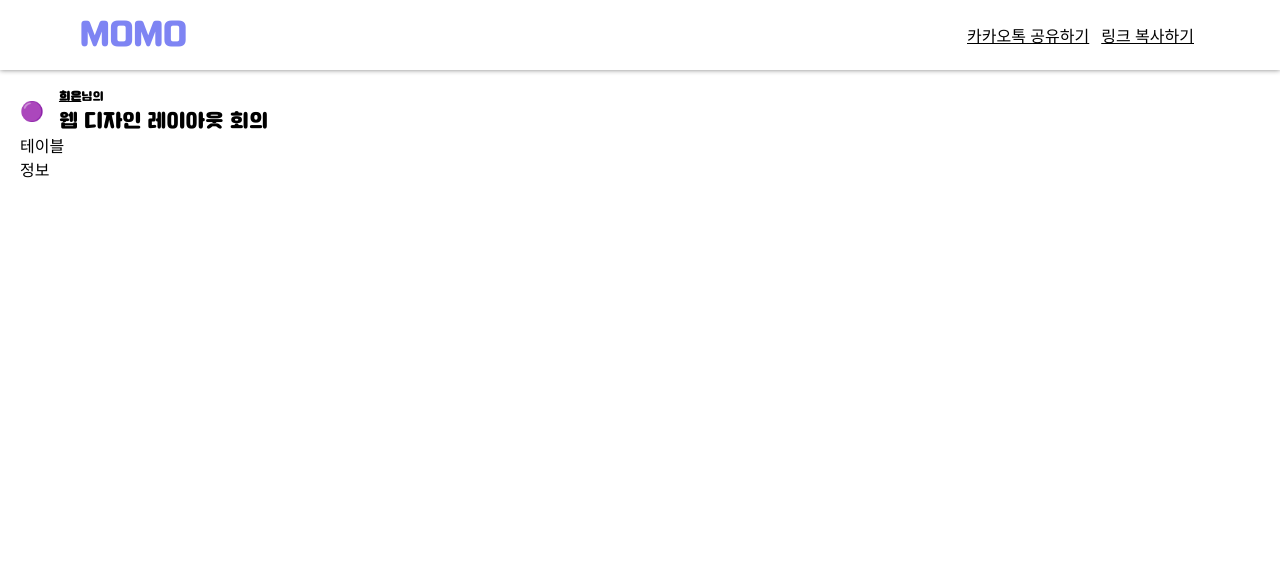
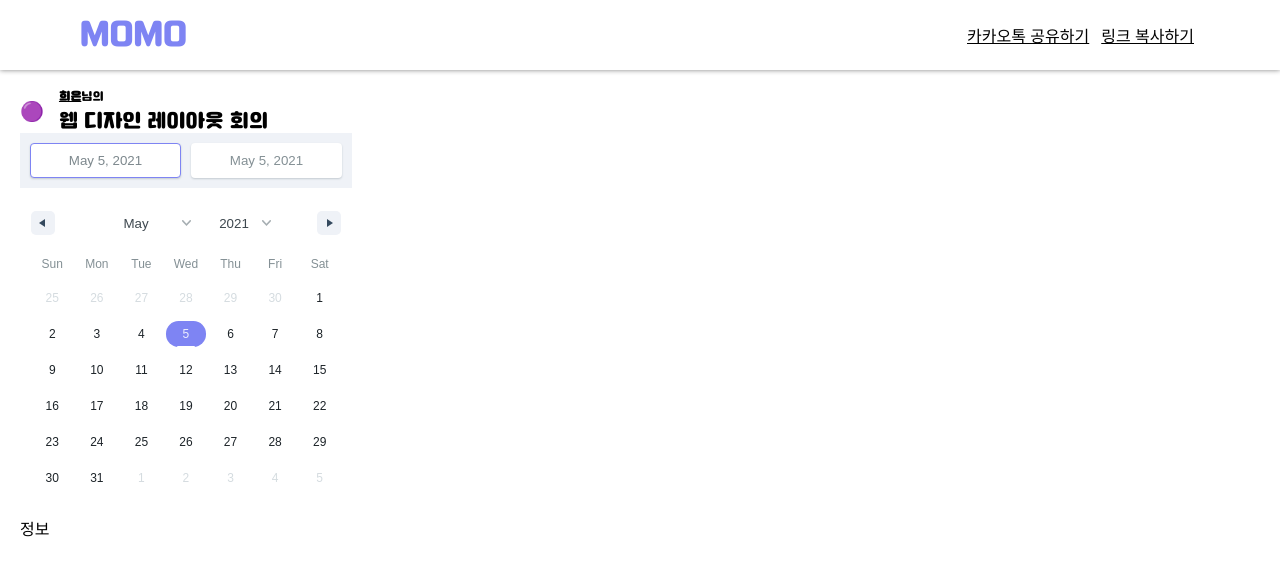
Before and after one commit to Modu-Moija/momo-front, a React (Create React App) app: page /result in a window 1280 px wide. Shown: the top 576 px of the page. Built offline with nearby package versions, Linux system fonts and the light colour scheme; a web font is replaced by a local one.

Commit message:
calender 도입

```diff
--- a/package.json
+++ b/package.json
@@ -9,6 +9,7 @@
     "@testing-library/user-event": "^12.8.1",
     "node-sass": "^5.0.0",
     "react": "^17.0.1",
+    "react-date-range": "^1.1.3",
     "react-dom": "^17.0.1",
     "react-router-dom": "^5.2.0",
     "react-scripts": "4.0.3",
@@ -42,6 +43,7 @@
     ]
   },
   "devDependencies": {
+    "@types/react-date-range": "^1.1.4",
     "@types/react-dom": "^17.0.1",
     "@types/react-router-dom": "^5.1.7",
     "@typescript-eslint/eslint-plugin": "^4.16.1",
--- /dev/null
+++ b/src/Components/CalendarComponent.tsx
@@ -0,0 +1,23 @@
+import React, { Dispatch, useState } from 'react';
+import { DateRange, OnChangeProps } from 'react-date-range';
+import 'react-date-range/dist/styles.css'; // main style file
+import 'react-date-range/dist/theme/default.css'; // theme css file
+
+import { DateRangeType } from '../Main/Type';
+
+type Props = {
+	dateRange: DateRangeType, // useState state
+	handleDateRange: (range: OnChangeProps) => void // handling function using useState dispatch
+};
+
+const CalendarComponent = ({ dateRange, handleDateRange }: Props) => {
+	return (
+		<DateRange
+			ranges={[dateRange]}
+			onChange={handleDateRange}
+			rangeColors={['#7E84F3']}
+		/>
+	);
+};
+
+export default CalendarComponent;
--- a/src/Components/index.tsx
+++ b/src/Components/index.tsx
@@ -2,3 +2,4 @@ export { default as Component } from './Component';
 export { default as Header } from './Header';
 export { default as Layout } from './Layout';
 export { default as PageTitle } from './PageTitle';
+export { default as CalendarComponent } from './CalendarComponent';
--- a/src/Pages/Result.tsx
+++ b/src/Pages/Result.tsx
@@ -1,12 +1,25 @@
-import React from 'react';
+import React, { useState } from 'react';
 import "../scss/pages/result.scss";
 
-import { PageTitle } from '../Components';
+import { PageTitle, CalendarComponent } from '../Components';
+import { OnChangeProps } from 'react-date-range';
+import { DateRangeType, DateRangeParaType } from '../Main/Type';
 
 const Result = () => {
 	// 일정 선택, 결과 표시
 	const name = "희은";
 	const title = "웹 디자인 레이아웃 회의";
+	const [dateRange, setDateRange] = useState<DateRangeType>({
+		startDate : new Date(),
+		endDate : new Date(),
+		key: 'selection'
+	});
+
+	const handleDateRange = (range : any) => { // 나중에 type 정확히 하기
+		const changeRange : DateRangeType = range[dateRange.key];
+		setDateRange(changeRange);
+	}
+
 	return (
 		<div id="result-wrap">
 			<div className="result-header">
@@ -16,10 +29,10 @@ const Result = () => {
 				/>
 			</div>
 			<div className="result-table">
-				테이블
-				{
-					// todo : table 그리기
-				}
+				<CalendarComponent
+					dateRange = {dateRange}
+					handleDateRange = {handleDateRange}
+				/>
 			</div>
 			<div className="result-contents">
 				정보
```
Also changed, not shown: src/Main/Type.tsx (+10 -0 lines), 1 other file (tests, documents, lock files or other folders).
